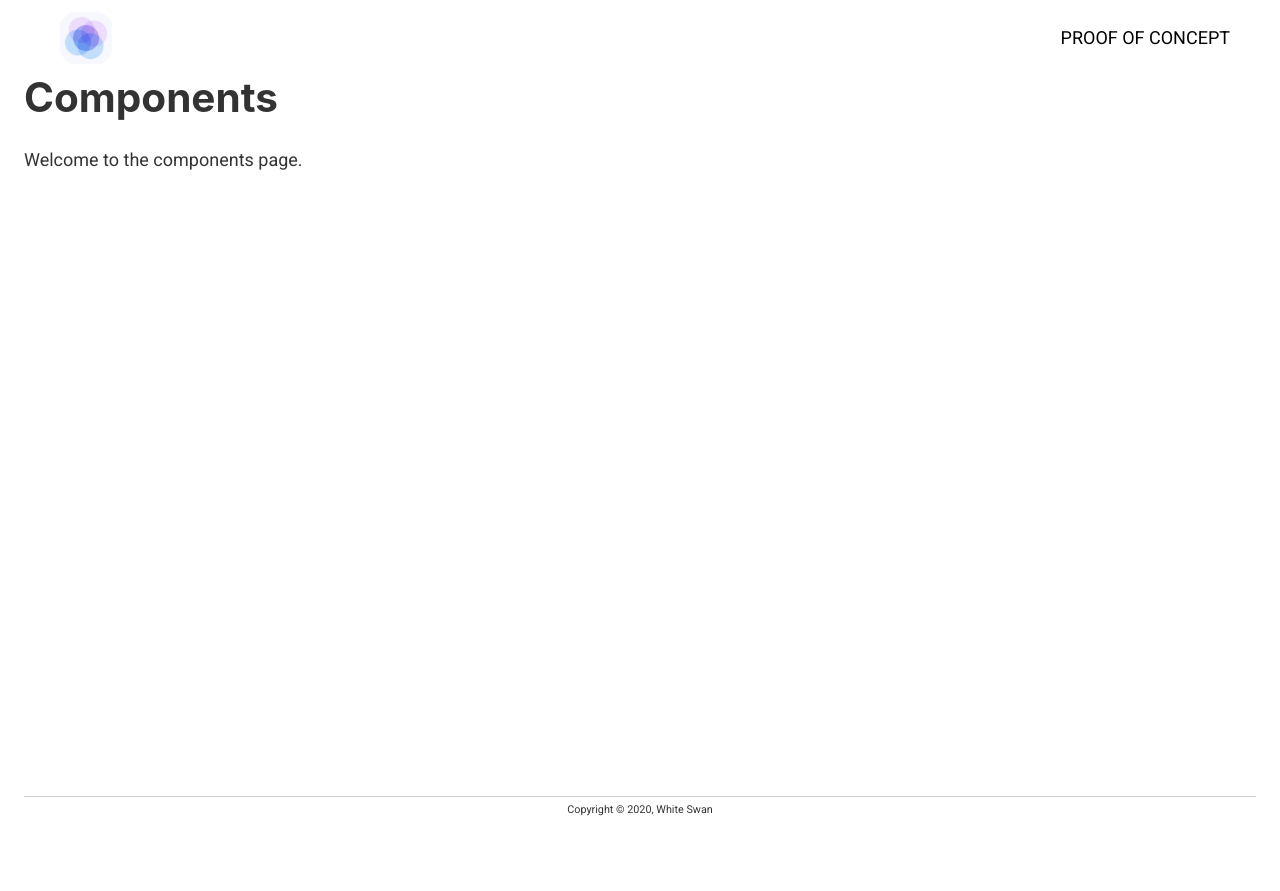
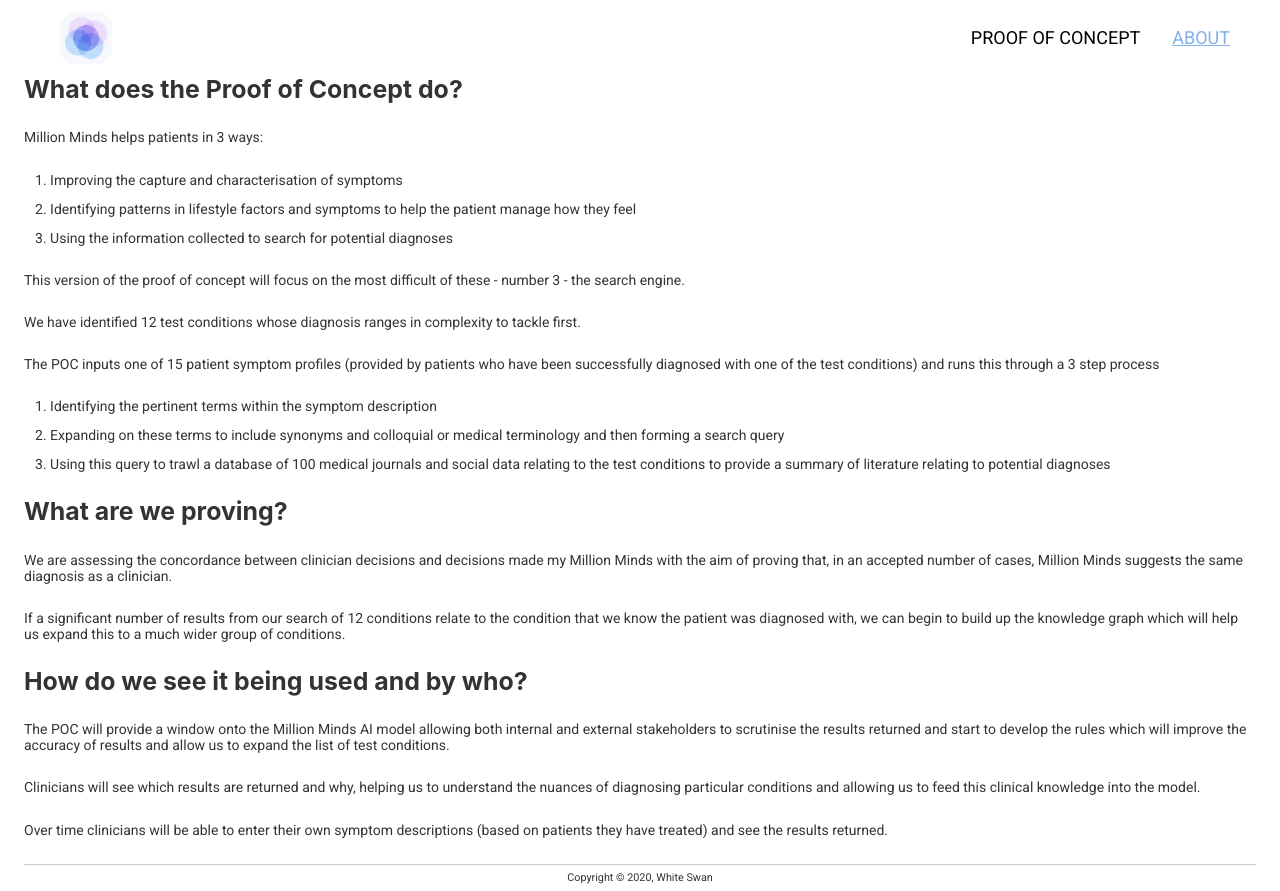
Before and after one commit to louMoxy/Million-minds-poc, a Gatsby site: page /about in a window 1280 px wide. Before the commit the page ends 823 px from the top, so only its background shows below. Built offline with nearby package versions, Linux system fonts and the light colour scheme; Gatsby itself is replaced by a stand-in of ours.

Commit message:
Added about page back with copy, may need some styling/design love

```diff
--- a/src/components/header.js
+++ b/src/components/header.js
@@ -49,11 +49,11 @@
                   Proof of Concept
                 </span>
               </Link>
-              {/*<Link to="/about" component="button" activeClassName="active">*/}
-              {/*  <span color="inherit" className={classes.navButton}>*/}
-              {/*    About*/}
-              {/*  </span>*/}
-              {/*</Link>*/}
+              <Link to="/about" component="button" activeClassName="active">
+                <span color="inherit" className={classes.navButton}>
+                  About
+                </span>
+              </Link>
             </NavWrapper>
           </Toolbar>
         </AppBar>
--- a/src/pages/about.js
+++ b/src/pages/about.js
@@ -3,15 +3,41 @@
 import Layout from '../components/layout'
 import SEO from '../components/seo'
 import Container from '@material-ui/core/Container'
+import styled from 'styled-components'
 
 const AboutPage = () => (
   <Layout>
     <SEO title="About Page" />
-    <Container component='div'>
-      <h1>Components</h1>
-      <p>Welcome to the components page.</p>
-    </Container>
+    <StyledContainer component='div'>
+      <h3>What does the Proof of Concept do?</h3>
+      <p>Million Minds helps patients in 3 ways:</p>
+      <ol>
+        <li>Improving the capture and characterisation of symptoms</li>
+        <li>Identifying patterns in lifestyle factors and symptoms to help the patient manage how they feel</li>
+        <li>Using the information collected to search for potential diagnoses</li>
+      </ol>
+      <p>This version of the proof of concept will focus on the most difficult of these - number 3 - the search engine.</p>
+      <p>We have identified 12 test conditions whose diagnosis ranges in complexity to tackle first.</p>
+      <p>The POC inputs one of 15 patient symptom profiles (provided by patients who have been successfully diagnosed with one of the test conditions) and runs this through a 3 step process</p>
+      <ol>
+        <li>Identifying the pertinent terms within the symptom description</li>
+        <li>Expanding on these terms to include synonyms and colloquial or medical terminology and then forming a search query</li>
+        <li>Using this query to trawl a database of 100 medical journals and social data relating to the test conditions to provide a summary of literature relating to potential diagnoses</li>
+      </ol>
+      <h3>What are we proving?</h3>
+      <p>We are assessing the concordance between clinician decisions and decisions made my Million Minds with the aim of proving that, in an accepted number of cases, Million Minds suggests the same diagnosis as a clinician.</p>
+      <p>If a significant number of results from our search of 12 conditions relate to the condition that we know the patient was diagnosed with, we can begin to build up the knowledge graph which will help us expand this to a much wider group of conditions.</p>
+      <h3>How do we see it being used and by who?</h3>
+      <p>The POC will provide a window onto the Million Minds AI model allowing both internal and external stakeholders to scrutinise the results returned and start to develop the rules which will improve the accuracy of results and allow us to expand the list of test conditions.</p>
+      <p>Clinicians will see which results are returned and why, helping us to understand the nuances of diagnosing particular conditions and allowing us to feed this clinical knowledge into the model.</p>
+      <p>Over time clinicians will be able to enter their own symptom descriptions (based on patients they have treated) and see the results returned.</p>
+    </StyledContainer>
   </Layout>
 )
 
+const StyledContainer = styled(Container)`
+  font-size: 14px;
+  line-height: 16px;
+`;
+
 export default AboutPage
```
